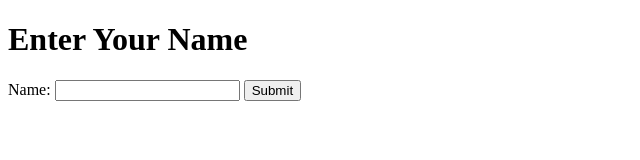
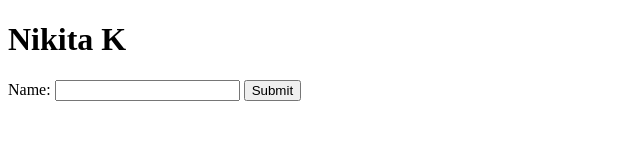
Before and after one commit to nikitakurakinGit/DevOpsModule-4-Activity-2, a website: page public/index.html in a window 1280 px wide. Shown: the whole page, without its empty margins (0-640 px from the left). Drawn offline with Linux system fonts and the light colour scheme.

Commit message:
chaning my name

```diff
--- a/public/index.html
+++ b/public/index.html
@@ -5,7 +5,7 @@
 <title>Express Greeting App</title>
 </head>
 <body>
-    <h1>Enter Your Name</h1>
+    <h1>Nikita K</h1>
     <form method="POST" action="/">
         <label for="name">Name:</label>
         <input type="text" id="name" name="name" required>
```
